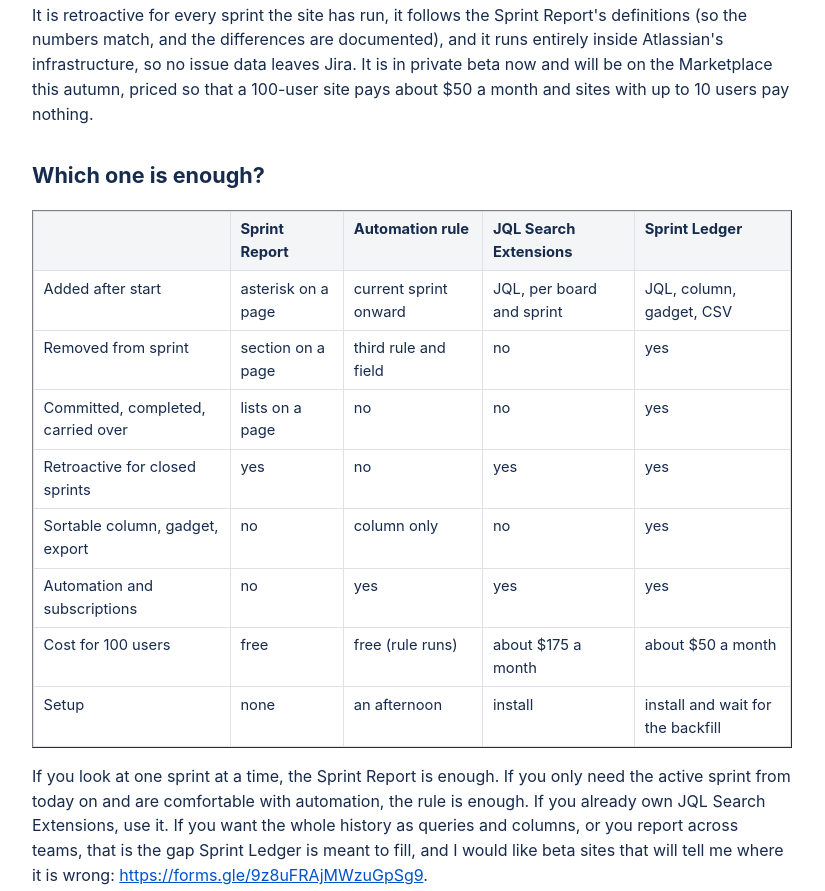
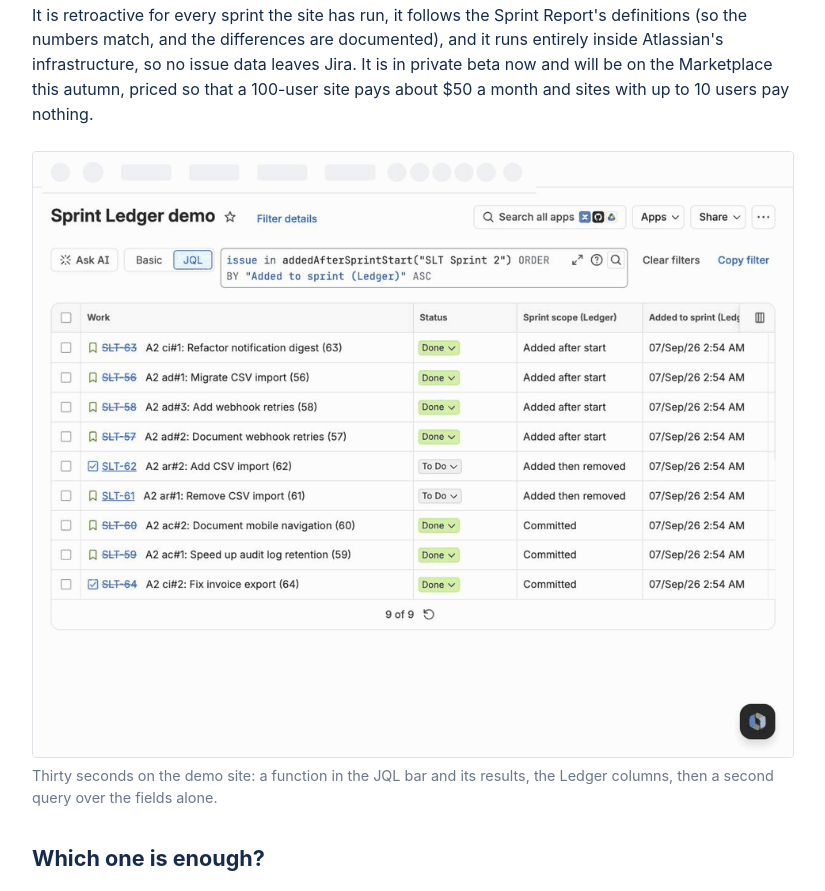
Before and after one commit to damyor/sprint-ledger-docs, a plain HTML site: page articles/four-ways-to-find-issues-added-after-sprint-start.html in a window 1280 px wide. Shown: the part 2118-3009 px from the top of the page, without its empty margins (228-1053 px from the left). Drawn offline with Linux system fonts and the light colour scheme.

Commit message:
Publish docs/site from the sprint-ledger repository

```diff
--- a/articles/four-ways-to-find-issues-added-after-sprint-start.html
+++ b/articles/four-ways-to-find-issues-added-after-sprint-start.html
@@ -48,6 +48,10 @@
 <li><strong>A gadget and CSV export</strong>: committed, added, removed, completed, carried, say/do and scope change per sprint, in issues or story points, with an issue-level export that says who added or removed what and when.</li>
 </ul>
 <p>It is retroactive for every sprint the site has run, it follows the Sprint Report's definitions (so the numbers match, and the differences are documented), and it runs entirely inside Atlassian's infrastructure, so no issue data leaves Jira. It is in private beta now and will be on the Marketplace this autumn, priced so that a 100-user site pays about $50 a month and sites with up to 10 users pay nothing.</p>
+<figure style="margin:1.5rem 0">
+<img src="../media/sprint-ledger-jql.gif" alt="The Jira issue navigator running issue in addedAfterSprintStart(&quot;SLT Sprint 2&quot;) with nine results, then the Sprint scope, Added to sprint, Sprint start, Sprint end and Sprints carried columns, then a query over the Sprint start and Sprint scope fields returning 40 issues" width="960" height="765" style="max-width:100%;height:auto;border:1px solid #dfe1e6;border-radius:4px" loading="lazy">
+<figcaption style="font-size:0.9rem;color:#6b778c">Thirty seconds on the demo site: a function in the JQL bar and its results, the Ledger columns, then a second query over the fields alone.</figcaption>
+</figure>
 <h2>Which one is enough?</h2>
 <table border="1" cellpadding="6" style="border-collapse:collapse">
 <thead><tr><th></th><th>Sprint Report</th><th>Automation rule</th><th>JQL Search Extensions</th><th>Sprint Ledger</th></tr></thead>
```
Also changed, not shown: getting-started.html (+5 -0 lines), media/sprint-ledger-jql.gif (added).
